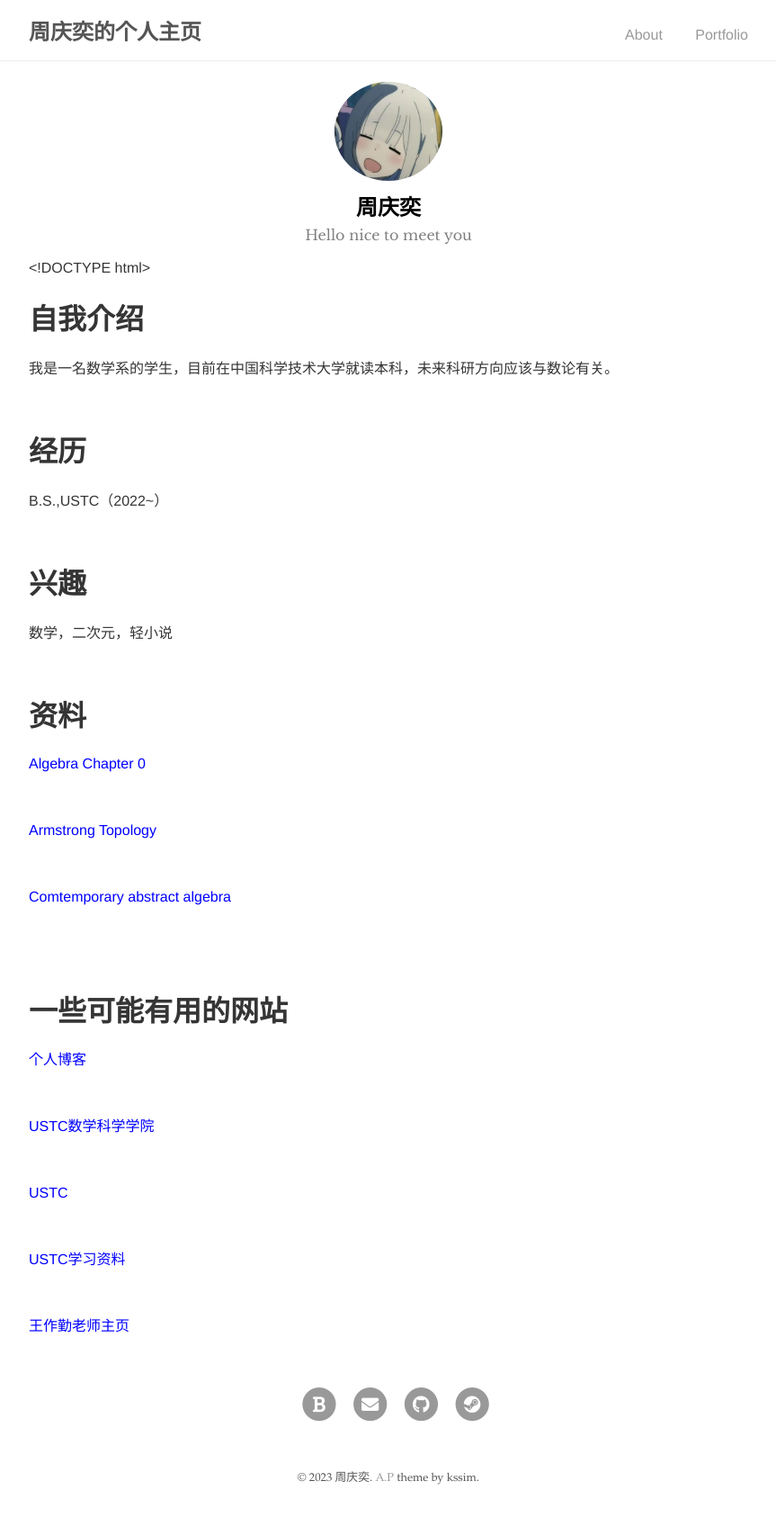
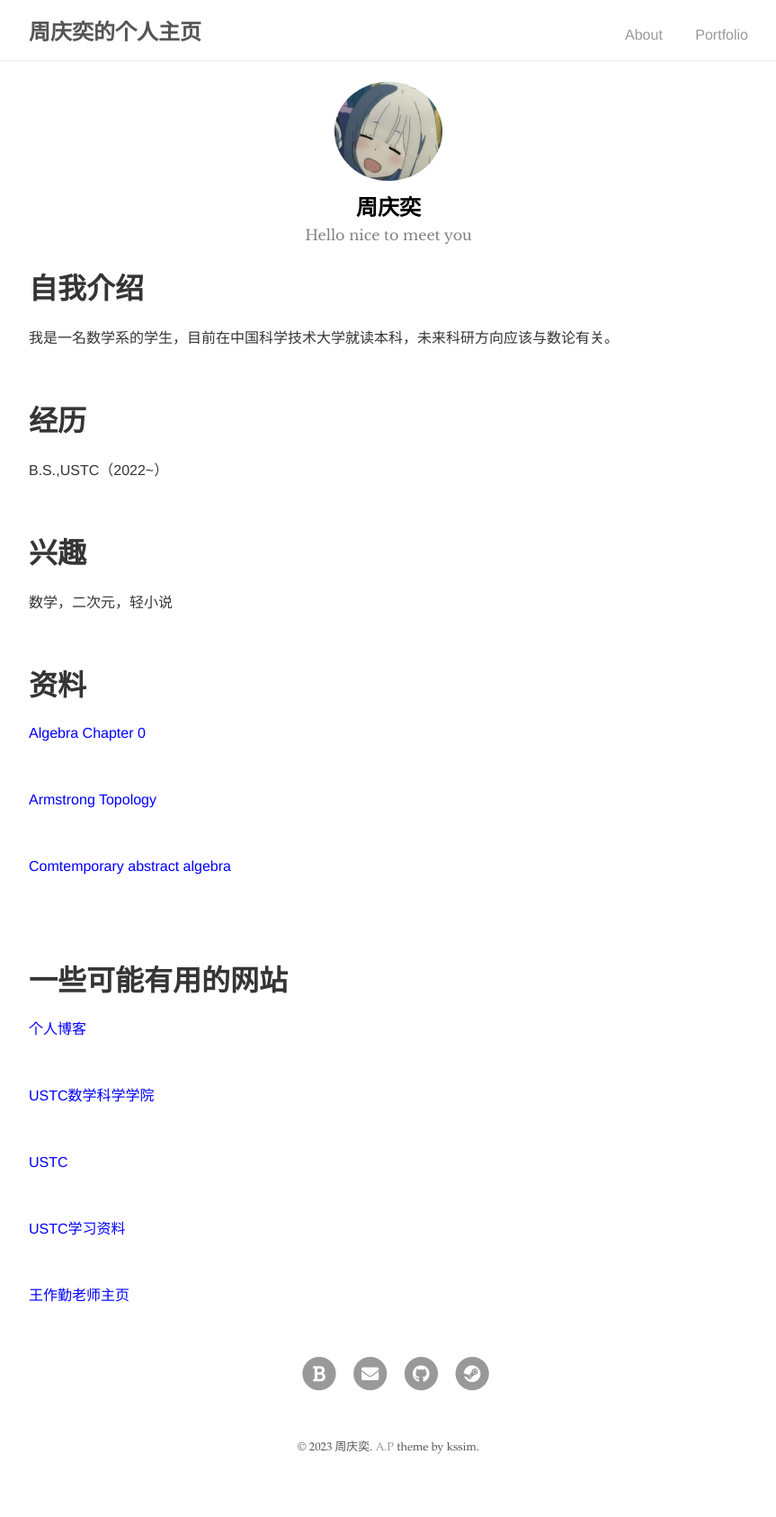
Before and after one commit to zqygg/zqygg.github.io, a Jekyll site: the page built from index.md, in a window 1280 px wide. Shown: the whole page at 90% size, without its empty margins (208-1071 px from the left). Built offline with Jekyll 4.4.1, drawn with Linux system fonts in a browser that asks for light colours; our own code applies the rules of GitHub Pages for plain Markdown files; after the commit the page ends 1652 px from its top, so only the background shows below that.

Commit message:
Update index.md

```diff
--- a/index.md
+++ b/index.md
@@ -1,14 +1,6 @@
 ---
 layout: about
 ---
-
-<!DOCTYPE html>
-<html><head><meta charset="UTF-8">
-</head>
-<body>
-<a href="#" style="color: blue;"></a>
-</body>
-</html>
 
 # 自我介绍
 我是一名数学系的学生，目前在中国科学技术大学就读本科，未来科研方向应该与数论有关。
```
